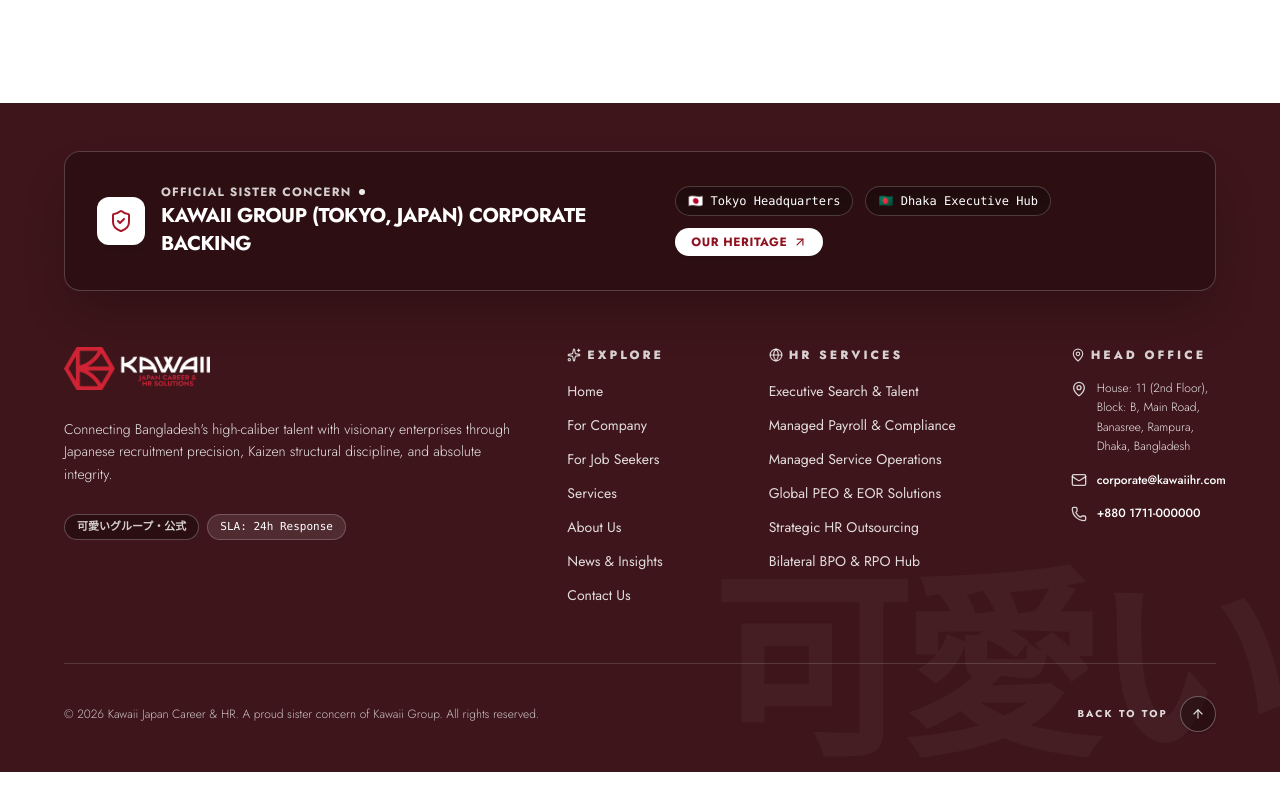
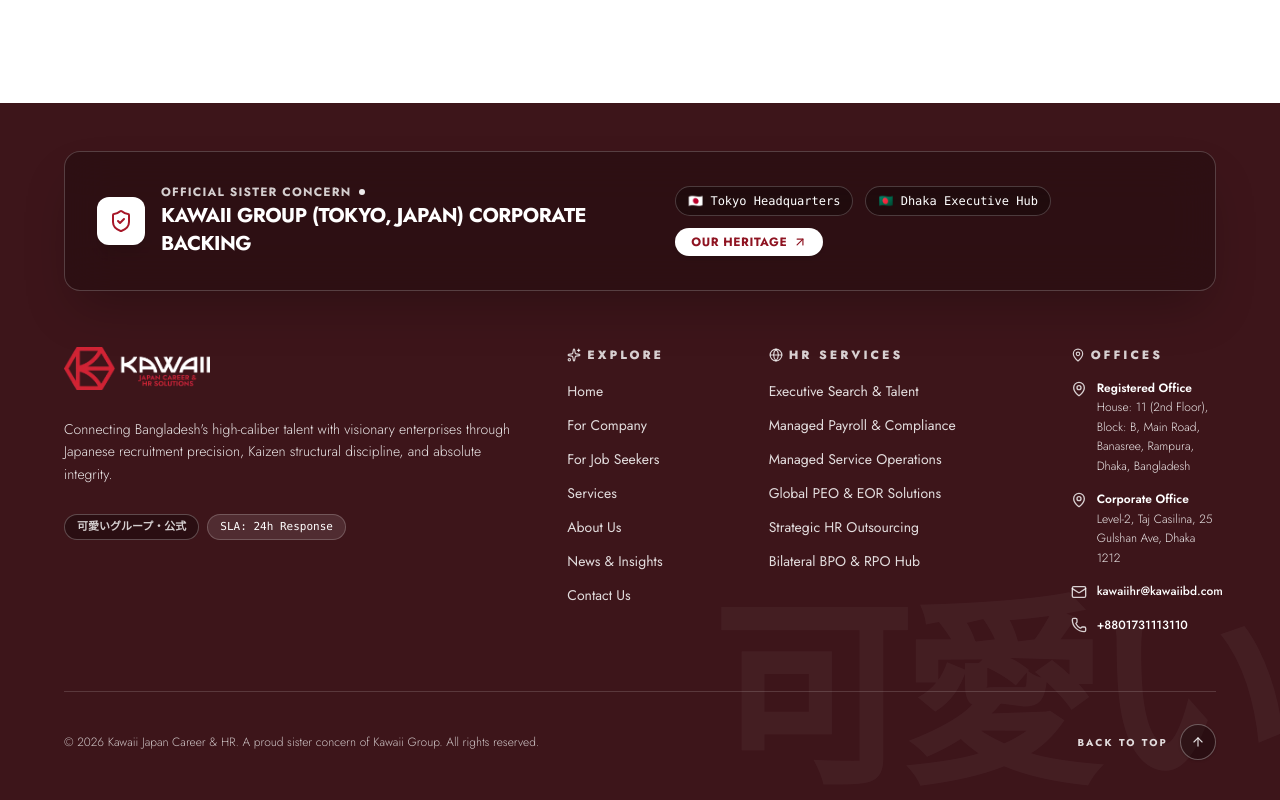
Before and after one commit to kawaiisoftwareteam/kawaii-HR-website, a Next.js app in the folder frontend/: page /news in a window 1280 px wide. Shown: the part 964-1764 px from the top of the page. Before the commit the page ends 1736 px from the top, so only its background shows below. Built offline with nearby package versions, Linux system fonts and the light colour scheme.

Commit message:
chore: update company contact information and addresses across multiple components for consistency

```diff
--- a/frontend/src/app/contact/page.tsx
+++ b/frontend/src/app/contact/page.tsx
@@ -128,7 +128,7 @@
                 For organizations seeking executive search, engineering staffing, bulk technical workforce, or HR outsourcing. Response standard: within 24 business hours.
               </p>
               <div className="pt-2 text-xs font-semibold text-black space-y-1">
-                <div>Email: corporate@kawaiihr.com</div>
+                <div>Email: kawaiihr@kawaiibd.com</div>
                 <div>Hours: Sun–Thu | 9:00 AM – 6:00 PM BST</div>
               </div>
             </div>
@@ -514,8 +514,16 @@
                 <div className="flex items-start gap-3">
                   <MapPin className="w-5 h-5 text-[#A71728] shrink-0 mt-0.5" />
                   <div>
-                    <strong className="block text-black font-semibold">Office Address</strong>
+                    <strong className="block text-black font-semibold">Registered Office</strong>
                     <span>{COMPANY_INFO.address}</span>
+                  </div>
+                </div>
+
+                <div className="flex items-start gap-3">
+                  <MapPin className="w-5 h-5 text-[#A71728] shrink-0 mt-0.5" />
+                  <div>
+                    <strong className="block text-black font-semibold">Corporate Office</strong>
+                    <span>{COMPANY_INFO.corporateOffice}</span>
                   </div>
                 </div>
 
@@ -542,10 +550,10 @@
               <div className="aspect-video bg-gray-100 border border-gray-200 flex flex-col items-center justify-center text-center p-6 space-y-2">
                 <MapPin className="w-8 h-8 text-[#A71728]" />
                 <div className="text-sm font-bold uppercase text-black">
-                  Dhaka Headquarters Location
+                  Dhaka Corporate Office
                 </div>
                 <p className="text-xs text-gray-500 max-w-xs">
-                  Banasree, Rampura, Dhaka, Bangladesh. Appointments recommended for in-person consultations.
+                  Level-2, Taj Casilina, 25 Gulshan Ave, Dhaka 1212. Appointments recommended for in-person consultations.
                 </p>
               </div>
             </div>
--- a/frontend/src/app/layout.tsx
+++ b/frontend/src/app/layout.tsx
@@ -155,8 +155,8 @@
         description:
           "Japanese-standard HR outsourcing, career solutions, recruitment, staffing, and executive search in Bangladesh.",
         foundingDate: "2025",
-        email: "corporate@kawaiihr.com",
-        telephone: "+8801711000000",
+        email: "kawaiihr@kawaiibd.com",
+        telephone: "+8801731113110",
         knowsAbout: [
           "HR Outsourcing",
           "Career Outsourcing",
@@ -190,8 +190,8 @@
         contactPoint: [
           {
             "@type": "ContactPoint",
-            telephone: "+8801711000000",
-            email: "corporate@kawaiihr.com",
+            telephone: "+8801731113110",
+            email: "kawaiihr@kawaiibd.com",
             contactType: "customer service",
             areaServed: ["BD", "JP"],
             availableLanguage: ["English", "Bengali", "Japanese"],
@@ -205,22 +205,16 @@
         name: "Kawaii HR",
         image: "https://www.kawaiicareer.com/images/japanese_office_team.jpg",
         url: "https://www.kawaiicareer.com",
-        telephone: "+8801711000000",
-        email: "corporate@kawaiihr.com",
+        telephone: "+8801731113110",
+        email: "kawaiihr@kawaiibd.com",
         priceRange: "$$",
         address: {
           "@type": "PostalAddress",
-          streetAddress:
-            "House: 11 (2nd Floor), Block: B, Main Road, Banasree, Rampura",
+          streetAddress: "Level-2, Taj Casilina, 25 Gulshan Ave",
           addressLocality: "Dhaka",
           addressRegion: "Dhaka",
-          postalCode: "1219",
+          postalCode: "1212",
           addressCountry: "BD",
-        },
-        geo: {
-          "@type": "GeoCoordinates",
-          latitude: 23.7615,
-          longitude: 90.4332,
         },
         parentOrganization: {
           "@id": "https://www.kawaiicareer.com/#organization",
--- a/frontend/src/components/sections/ContactSection.tsx
+++ b/frontend/src/components/sections/ContactSection.tsx
@@ -75,7 +75,17 @@
                 {/* Address */}
                 <div className="flex items-start space-x-3">
                   <MapPin className="w-4 h-4 text-[#A71728] shrink-0 mt-0.5" />
-                  <span className="font-light">{COMPANY_INFO.address}</span>
+                  <span className="font-light">
+                    <strong className="block text-[#111] font-semibold">Registered Office</strong>
+                    {COMPANY_INFO.address}
+                  </span>
+                </div>
+                <div className="flex items-start space-x-3">
+                  <MapPin className="w-4 h-4 text-[#A71728] shrink-0 mt-0.5" />
+                  <span className="font-light">
+                    <strong className="block text-[#111] font-semibold">Corporate Office</strong>
+                    {COMPANY_INFO.corporateOffice}
+                  </span>
                 </div>
 
                 {/* Established */}
--- a/frontend/src/components/sections/Footer.tsx
+++ b/frontend/src/components/sections/Footer.tsx
@@ -142,12 +142,22 @@
           <div className="lg:col-span-2 space-y-4">
             <div className="text-xs font-extrabold uppercase tracking-[0.25em] text-white/80 flex items-center gap-1.5">
               <MapPin className="w-3.5 h-3.5" />
-              <span>Head Office</span>
+              <span>Offices</span>
             </div>
             <div className="space-y-3.5 text-xs text-white/90 font-light leading-relaxed">
               <div className="flex items-start gap-2.5">
                 <MapPin className="w-4 h-4 text-white/80 shrink-0 mt-0.5" />
-                <span>{COMPANY_INFO.address}</span>
+                <span>
+                  <strong className="block text-white font-semibold">Registered Office</strong>
+                  {COMPANY_INFO.address}
+                </span>
+              </div>
+              <div className="flex items-start gap-2.5">
+                <MapPin className="w-4 h-4 text-white/80 shrink-0 mt-0.5" />
+                <span>
+                  <strong className="block text-white font-semibold">Corporate Office</strong>
+                  {COMPANY_INFO.corporateOffice}
+                </span>
               </div>
               <div className="flex items-center gap-2.5">
                 <Mail className="w-4 h-4 text-white/80 shrink-0" />
--- a/frontend/src/data/companyData.ts
+++ b/frontend/src/data/companyData.ts
@@ -99,13 +99,14 @@
   subTagline: "Japanese-standard HR precision, built for Bangladesh.",
   establishedYear: "2025",
   address: "House: 11 (2nd Floor), Block: B, Main Road, Banasree, Rampura, Dhaka, Bangladesh",
+  corporateOffice: "Level-2, Taj Casilina, 25 Gulshan Ave, Dhaka 1212",
   chairman: "MD. Dewan Samir",
   managingDirector: "[To be provided]",
   bank: "Southeast Bank PLC",
-  email: "corporate@kawaiihr.com",
+  email: "kawaiihr@kawaiibd.com",
   candidateEmail: "careers@kawaiihr.com",
-  phone: "+880 1711-000000",
-  whatsapp: "+880 1711-000000",
+  phone: "+8801731113110",
+  whatsapp: "+8801731113110",
   website: "www.kawaiihr.com",
   businessHours: "Sunday – Thursday | 9:00 AM – 6:00 PM BST",
   weekendHours: "Friday & Saturday: Closed",
```
Also changed, not shown: 1 other file (tests, documents, lock files or other folders).
